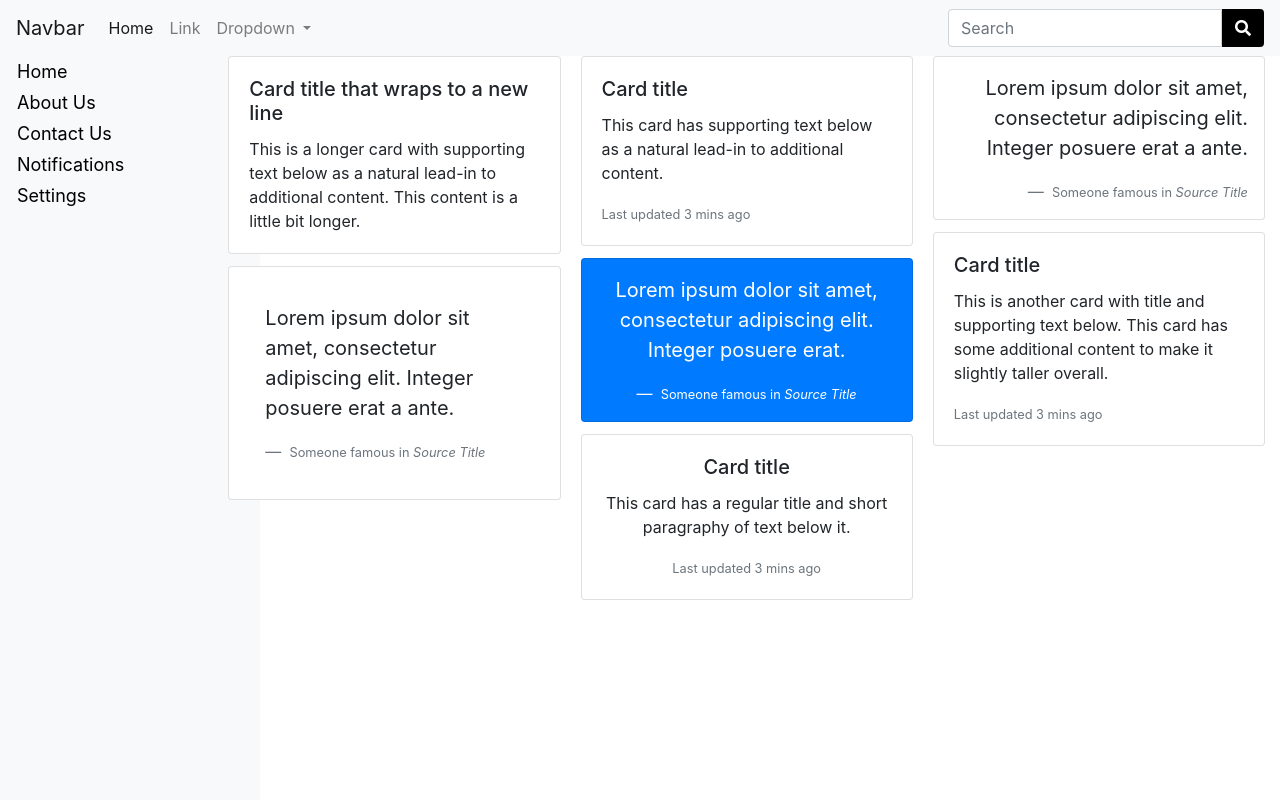
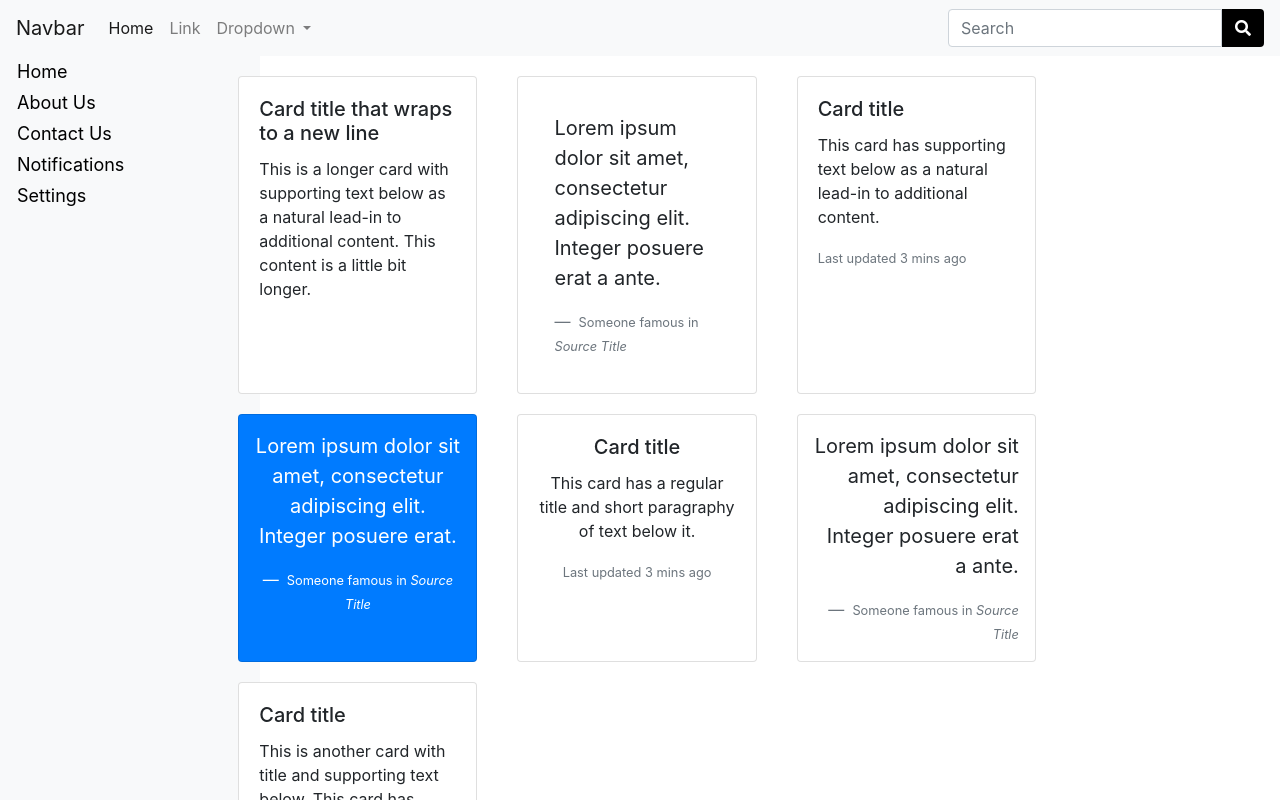
Before and after one commit to itsgauravgaur/rubico-design-system, an Angular app: page / in a window 1280 px wide. Shown: the top 800 px of the page. Built offline with nearby package versions, Linux system fonts and the light colour scheme.

Commit message:
mid section styling

```diff
--- a/src/app/content-area/content-area.component.scss
+++ b/src/app/content-area/content-area.component.scss
@@ -1,8 +1,13 @@
-// .card-columns {
-//     @include media-breakpoint-only(lg) {
-//         column-count: 4;
-//     }
-//     @include media-breakpoint-only(xl) {
-//         column-count: 5;
-//     }
-// }
+.content {
+    margin-top: 20px;
+    .card-columns{
+        display: flex;
+        flex-flow: row wrap;
+
+        .card {
+            width: calc(25% - 20px);
+            margin: 0 10px;
+            margin-bottom: 20px;
+        }
+    }
+}
```
